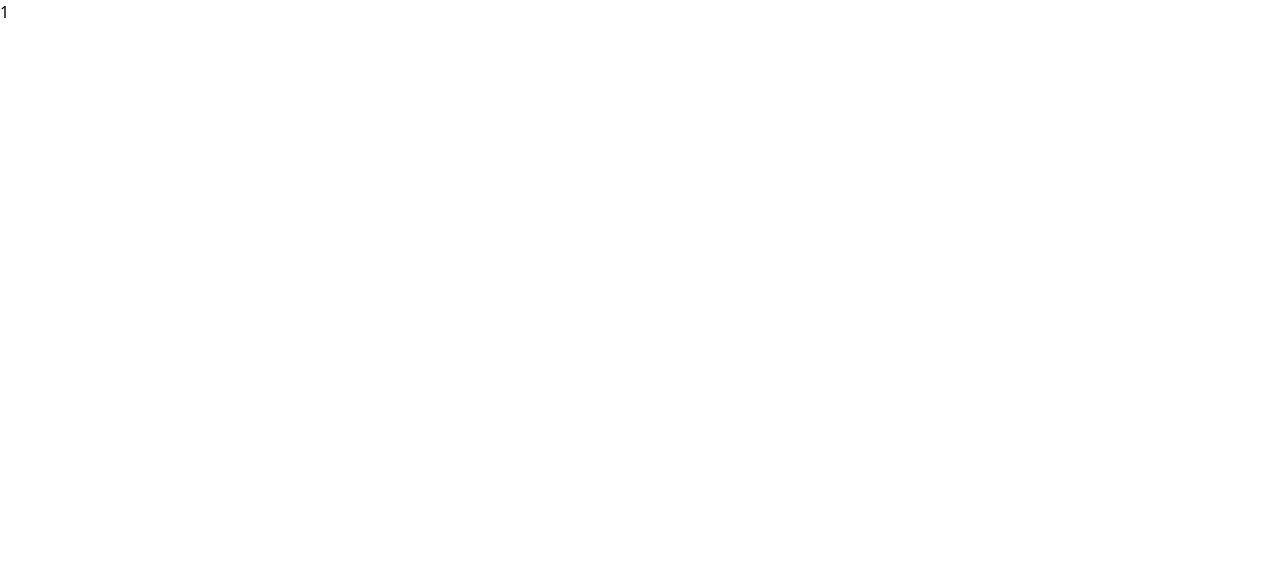
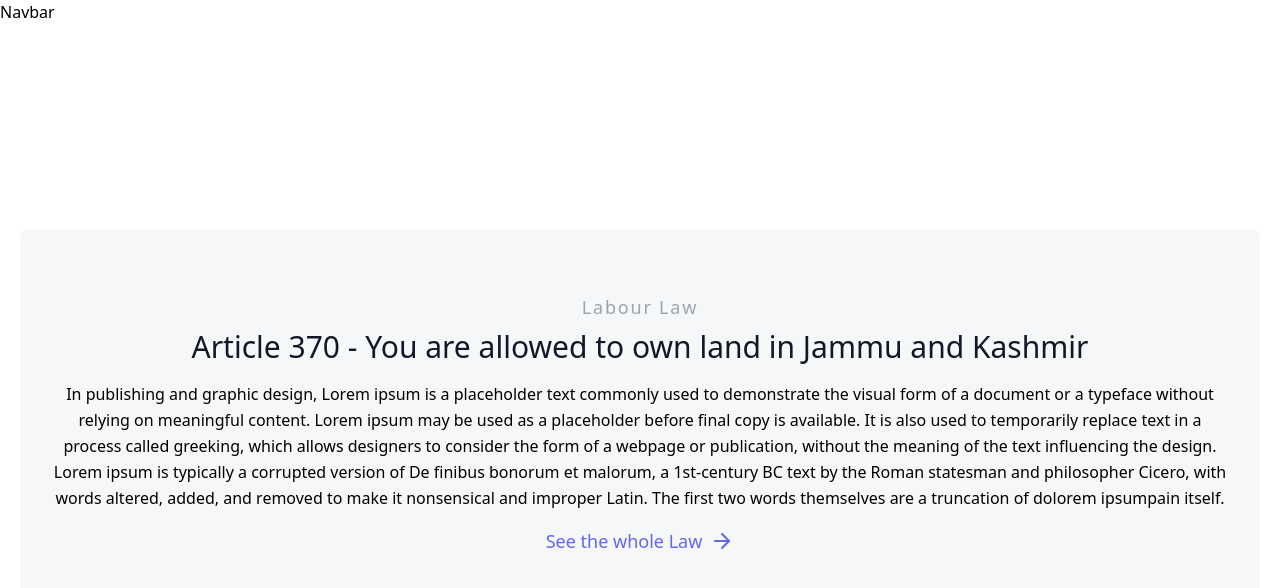
Before and after one commit to piyushhagarwal/DBMS_23-24Frontend, a Next.js app: page /rights/1 in a window 1280 px wide. Shown: the top 588 px of the page. Built offline with nearby package versions, Linux system fonts and the light colour scheme.

Commit message:
Updated single right page(snug)

```diff
--- a/pages/_app.tsx
+++ b/pages/_app.tsx
@@ -1,6 +1,12 @@
-import '@/styles/globals.css'
-import type { AppProps } from 'next/app'
+import Navbar from "@/components/Navbar";
+import "@/styles/globals.css";
+import type { AppProps } from "next/app";
 
 export default function App({ Component, pageProps }: AppProps) {
-  return <Component {...pageProps} />
+  return (
+    <>
+      <Navbar />
+      <Component {...pageProps} />
+    </>
+  );
 }
--- a/pages/index.tsx
+++ b/pages/index.tsx
@@ -6,7 +6,6 @@ import Navbar from "@/components/Navbar";
 export default function Home() {
   return (
     <div>
-      <Navbar />
       <Hero />
       <LOTD />
       <LawCards />
--- a/pages/rights/[snug].tsx
+++ b/pages/rights/[snug].tsx
@@ -3,7 +3,57 @@ import { useRouter } from "next/router";
 function Snug() {
   const router = useRouter();
   const { snug } = router.query;
-  return <div>{snug}</div>;
+  return (
+    <div
+      style={{
+        height: "100vh",
+        width: "100vw",
+        display: "flex",
+        justifyContent: "center",
+        alignItems: "center",
+      }}
+    >
+      <div className="px-5">
+        <div className="h-full bg-gray-100 bg-opacity-75 px-8 py-16 rounded-lg overflow-hidden text-center relative">
+          <h2 className="tracking-widest text-lg title-font font-medium text-gray-400 mb-2">
+            Labour Law
+          </h2>
+          <h1 className="title-font text-3xl font-medium text-gray-900 mb-4">
+            Article 370 - You are allowed to own land in Jammu and Kashmir
+          </h1>
+          <p className="leading-relaxed mb-4">
+            In publishing and graphic design, Lorem ipsum is a placeholder text
+            commonly used to demonstrate the visual form of a document or a
+            typeface without relying on meaningful content. Lorem ipsum may be
+            used as a placeholder before final copy is available. It is also
+            used to temporarily replace text in a process called greeking, which
+            allows designers to consider the form of a webpage or publication,
+            without the meaning of the text influencing the design. Lorem ipsum
+            is typically a corrupted version of De finibus bonorum et malorum, a
+            1st-century BC text by the Roman statesman and philosopher Cicero,
+            with words altered, added, and removed to make it nonsensical and
+            improper Latin. The first two words themselves are a truncation of
+            dolorem ipsumpain itself.
+          </p>
+          <a className="text-indigo-500 inline-flex items-center text-lg">
+            See the whole Law
+            <svg
+              className="w-6 h-6 ml-2"
+              viewBox="0 0 24 24"
+              stroke="currentColor"
+              strokeWidth="2"
+              fill="none"
+              strokeLinecap="round"
+              strokeLinejoin="round"
+            >
+              <path d="M5 12h14"></path>
+              <path d="M12 5l7 7-7 7"></path>
+            </svg>
+          </a>
+        </div>
+      </div>
+    </div>
+  );
 }
 
 export default Snug;
```
